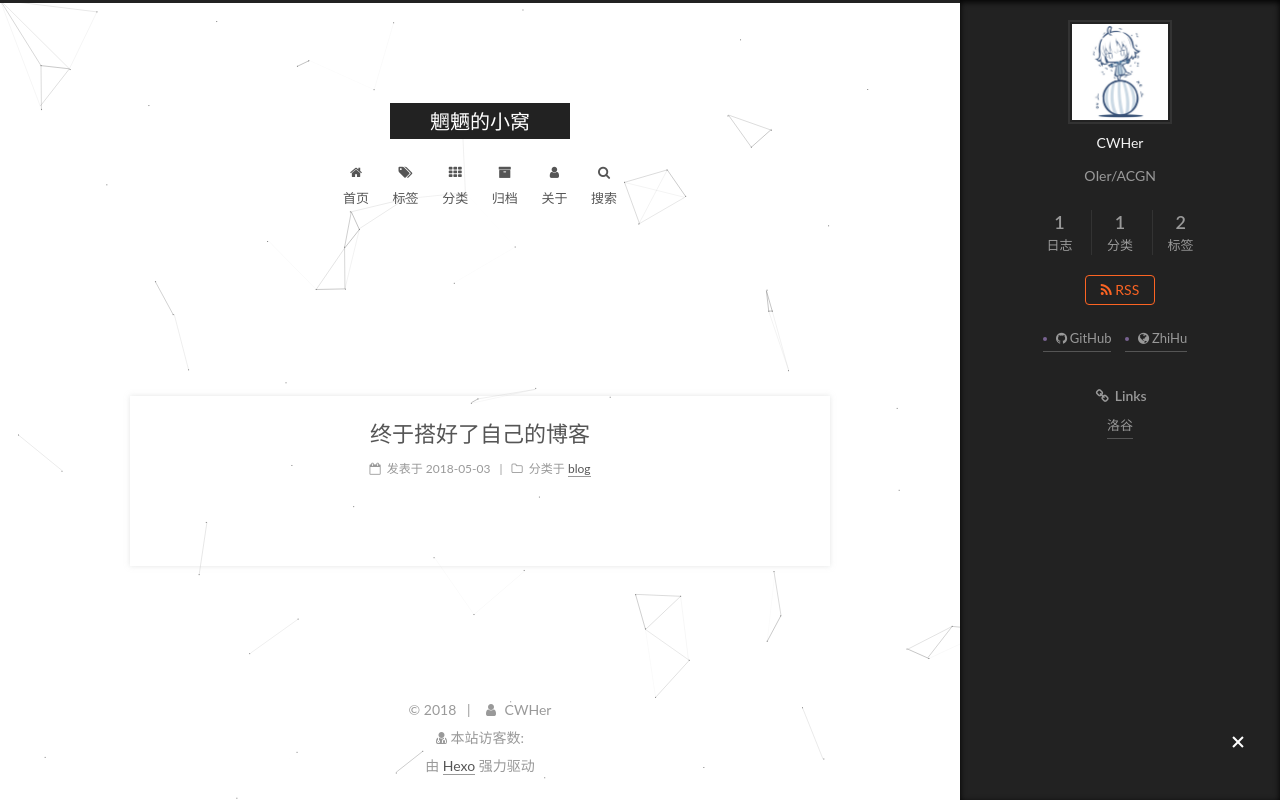
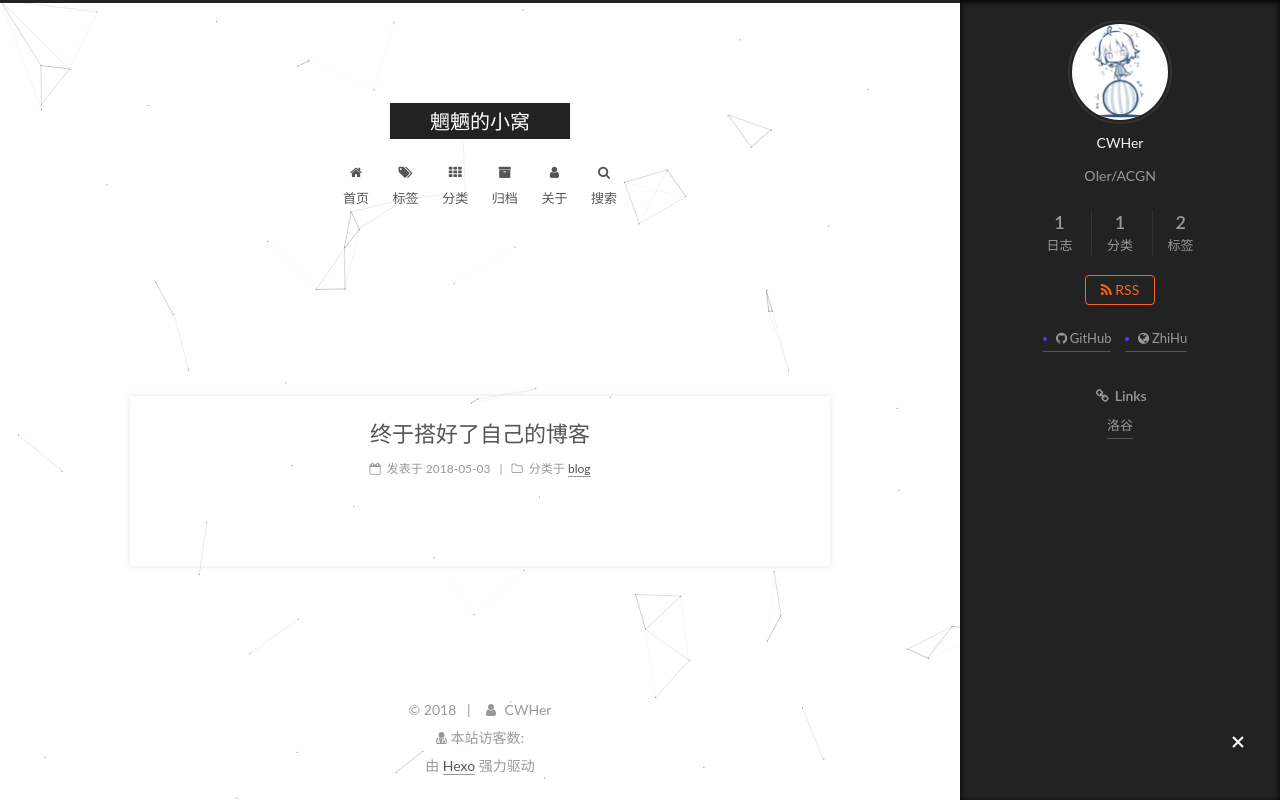
Before and after one commit to CWHer/CWHer.github.io, a plain HTML site: page index.html in a window 1280 px wide. Both pictures are taken after a click on the element 1238 px from the left and 743 px from the top of the page. Drawn offline with Linux system fonts and the light colour scheme; some packages are replaced by stand-ins of ours; a script that the page names is missing.

Commit message:
Site updated: 2018-05-03 20:06:44

```diff
--- a/css/main.css
+++ b/css/main.css
@@ -1741,6 +1741,17 @@ pre .javascript .function {
   max-width: 96px;
   height: auto;
   border: 2px solid #333;
+/* 头像圆形 */
+  border-radius: 80px;
+  -webkit-border-radius: 80px;
+  -moz-border-radius: 80px;
+  box-shadow: inset 0 -1px 0 #333 sf;
+/* 设置循环动画 [animation: (play)动画名称 (2s)动画播放时长单位秒或微秒 (ase-out)动画播放的速度曲线为以低速结束
+    (1s)等待1秒然后开始动画 (1)动画播放次数(infinite为循环播放) ]*/
+/* 鼠标经过头像旋转360度 */
+  -webkit-transition: -webkit-transform 1s ease-out;
+  -moz-transition: -moz-transform 1s ease-out;
+  transition: transform 1s ease-out;
 }
 .site-author-name {
   margin: 5px 0 0;
@@ -1822,7 +1833,7 @@ pre .javascript .function {
   width: 4px;
   height: 4px;
   border-radius: 50%;
-  background: #786291;
+  background: #463cff;
 }
 .links-of-blogroll {
   font-size: 13px;
```
